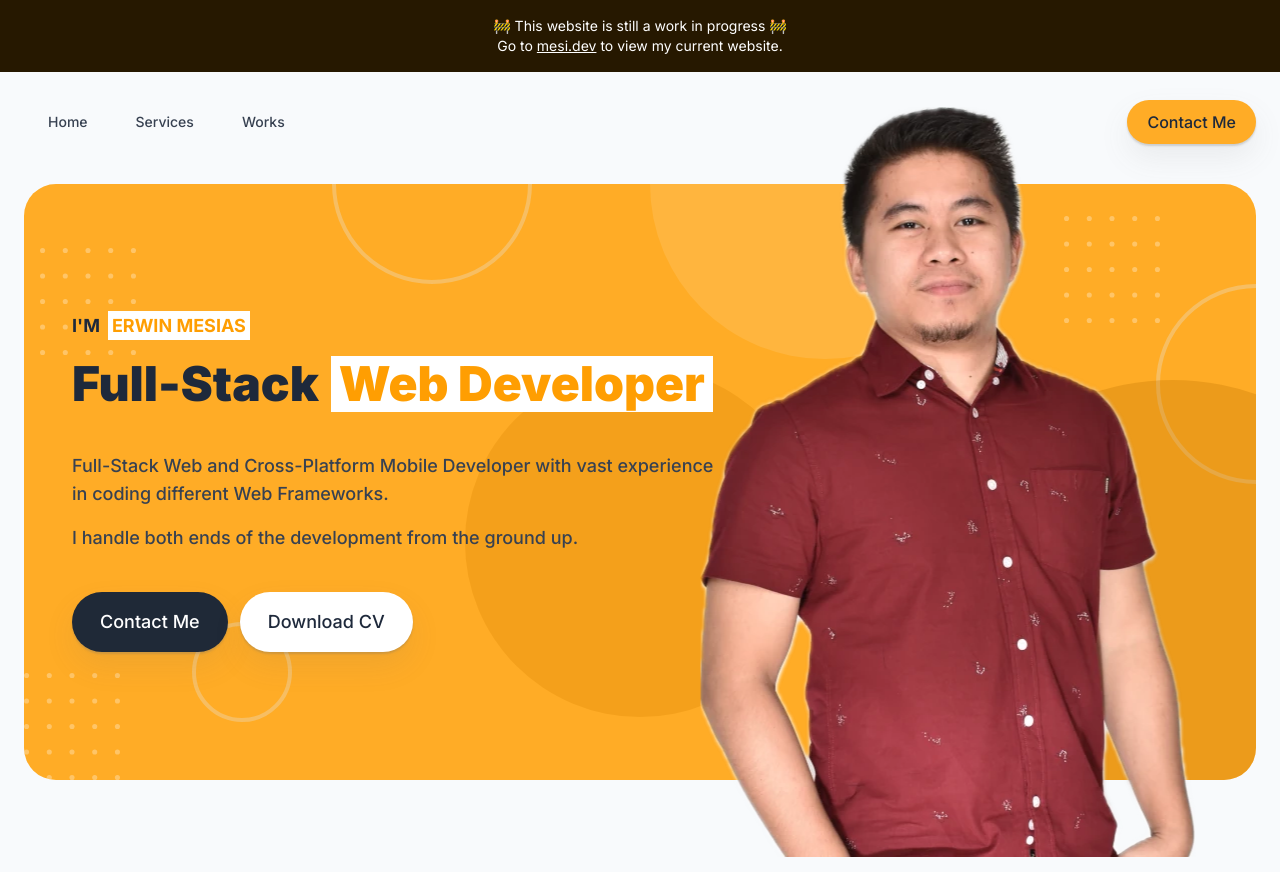
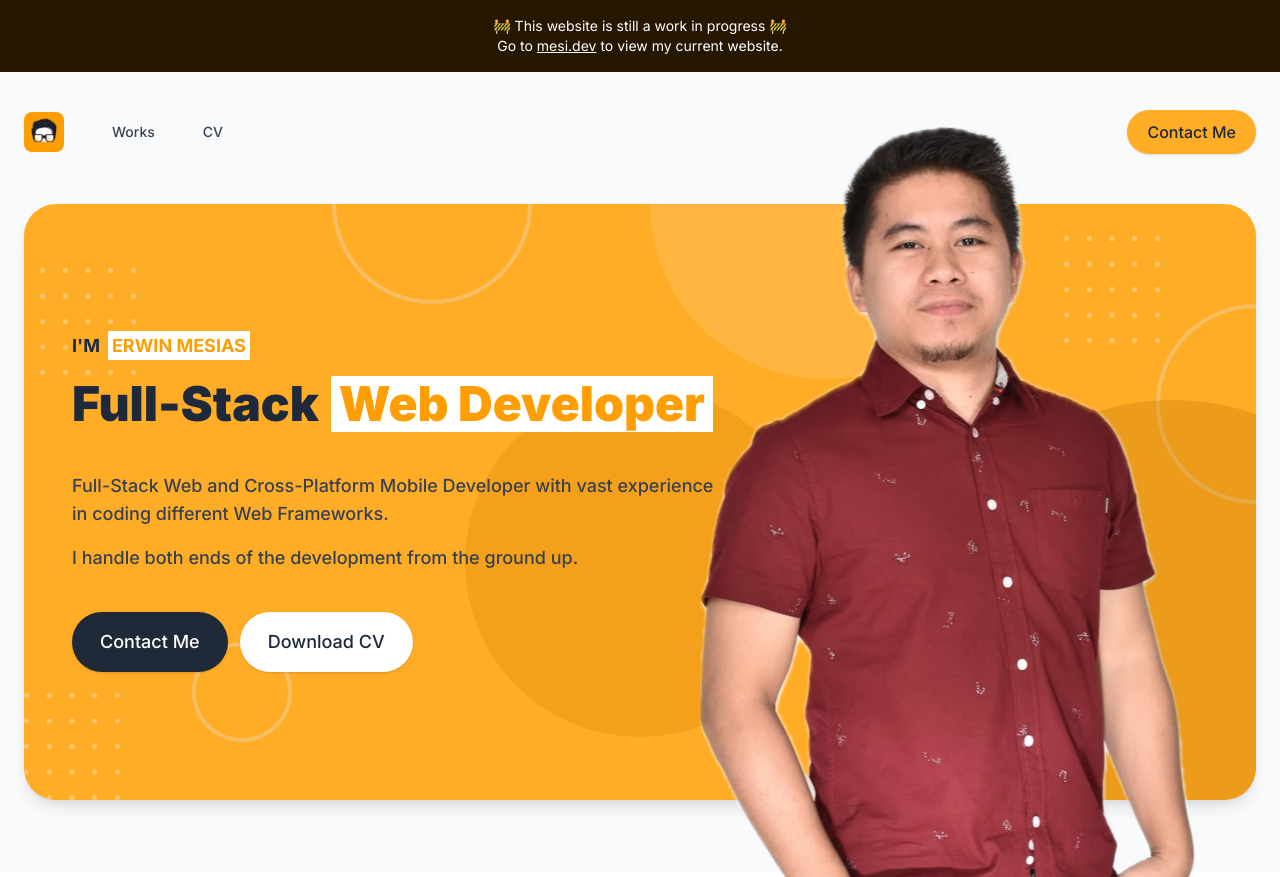
Before and after one commit to erwinmesi/v2.mesi.dev, a Next.js app: page / in a window 1280 px wide. Built offline with nearby package versions, Linux system fonts and the light colour scheme.

Commit message:
feat: layout update

```diff
--- a/app/components/SiteHero.tsx
+++ b/app/components/SiteHero.tsx
@@ -5,9 +5,9 @@ import SymbolCircle from '@/app/components/shared/SymbolCircle'
 export default function SiteHero() {
   return (
     <section id="home--hero" className="md:mt-3">
-      <div className="sm:px-3 md:px-6 max-w-7xl mx-auto">
+      <div className="md:px-6 max-w-7xl mx-auto">
         <div className="relative py-20 md:py-28 lg:py-24 xl:py-28">
-          <div className="z-[1] absolute inset-0 bg-primary-450 sm:rounded-[32px] overflow-hidden">
+          <div className="z-[1] absolute inset-0 bg-primary-450 md:rounded-[32px] overflow-hidden shadow-lg">
             <SymbolBento
               picClass="absolute bottom-0 left-0"
               imgClass="w-24 opacity-30"
@@ -30,7 +30,7 @@ export default function SiteHero() {
                   imgClass="w-24 opacity-30"
                 />
                 <p className="relative z-[1]">
-                  I'm
+                  {"I'm"}
                   <span className="ml-2 bg-white px-1 py-1 text-primary">
                     Erwin Mesias
                   </span>
@@ -51,8 +51,14 @@ export default function SiteHero() {
               </div>
               <div className="inline-block relative">
                 <div className="space-x-3 relative z-[1]">
-                  <button className="btn btn-dark btn-lg">Contact Me</button>
-                  <button className="btn btn-light btn-lg">Download CV</button>
+                  <a href="/#contact">
+                    <button className="btn btn-dark btn-lg">Contact Me</button>
+                  </a>
+                  <a href="/#cv">
+                    <button className="btn btn-light btn-lg">
+                      Download CV
+                    </button>
+                  </a>
                 </div>
                 <SymbolCircle svgClass="border-4 w-[100px] top-[50%] left-[50%] -translate-x-1/2" />
               </div>
--- a/app/components/SiteNavbar.tsx
+++ b/app/components/SiteNavbar.tsx
@@ -1,19 +1,33 @@
+import logo from '@/app/assets/images/mesidotdev_sm.webp'
+
 export default function SiteNavbar() {
   return (
     <header className="relative z-[3]">
-      <nav className="max-w-7xl mx-auto px-6 flex justify-between items-center">
+      <nav className="max-w-7xl mx-auto flex justify-between items-center">
         <ul className="flex text-sm font-medium">
-          <li className="transition-all text-gray-700 hover:text-primary-550 px-6 py-10 cursor-pointer">
-            Home
+          <li className="transition-all text-gray-700 hover:text-primary-550 px-4 sm:px-6 py-6 md:py-10 cursor-pointer">
+            <a href="/">
+              <picture>
+                <img
+                  src={logo.src}
+                  alt="mesi.dev logo"
+                  className="w-10 h-10 rounded-lg"
+                />
+              </picture>
+            </a>
           </li>
-          <li className="transition-all text-gray-700 hover:text-primary-550 px-6 py-10 cursor-pointer">
-            Services
+          <li className="transition-all text-gray-700 hover:text-primary-550 px-4 sm:px-6 py-6 md:py-10 cursor-pointer flex items-center">
+            <a href="/#works">Works</a>
           </li>
-          <li className="transition-all text-gray-700 hover:text-primary-550 px-6 py-10 cursor-pointer">
-            Works
+          <li className="transition-all text-gray-700 hover:text-primary-550 px-4 sm:px-6 py-6 md:py-10 cursor-pointer flex items-center">
+            <a href="/#cv">CV</a>
           </li>
         </ul>
-        <button className="btn btn-primary">Contact Me</button>
+        <div className="px-4 sm:px-6">
+          <a href="/#contact">
+            <button className="btn btn-primary">Contact Me</button>
+          </a>
+        </div>
       </nav>
     </header>
   )
--- a/app/styles/globals.scss
+++ b/app/styles/globals.scss
@@ -9,7 +9,7 @@ body {
 }
 
 @mixin btn {
-  @apply px-5 py-2.5 rounded-[22px] text-base font-medium shadow-soft;
+  @apply px-5 py-2.5 rounded-[22px] text-base font-medium shadow;
 
   &.btn-lg {
     @apply px-7 py-4 rounded-[30px] text-lg;
@@ -30,7 +30,3 @@ body {
   @include btn;
   @apply bg-white hover:bg-gray-50 text-typo;
 }
-
-:root {
-  --shadow-soft: 0 14px 30px 0 rgb(107, 107, 107, 0.10), 0 2px 2px 0 rgb(107, 107, 107, 0.25)
-}
--- a/app/styles/variables.scss
+++ b/app/styles/variables.scss
@@ -1,4 +1,6 @@
 :root {
+  --shadow-soft: 0 14px 30px 0 rgb(107, 107, 107, 0.10), 0 2px 2px 0 rgb(107, 107, 107, 0.25)
+
   --color-primary-50: #fffaf2;
   --color-primary-100: #fff0d9;
   --color-primary-150: #ffe7bf;
```
Also changed, not shown: app/assets/images/mesidotdev_sm.webp (added).
